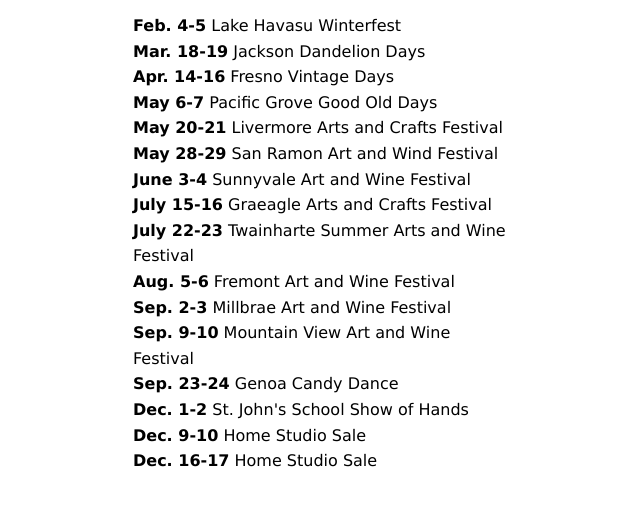
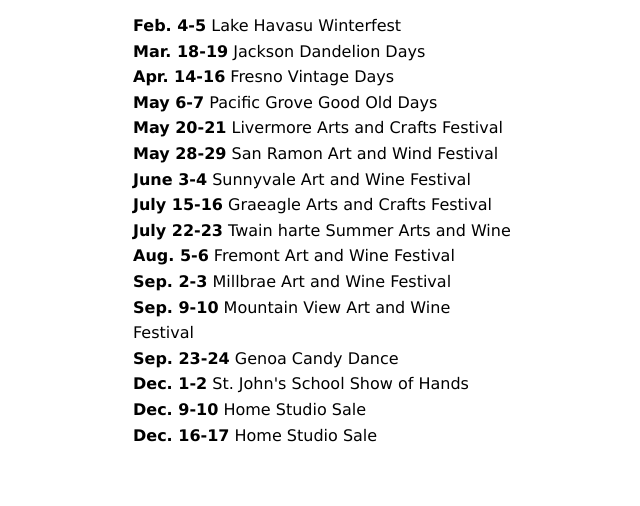
Before and after one commit to pearsallstoneware/website, a plain HTML site: page index.html in a window 1280 px wide. Shown: the part 182-688 px from the top of the page, without its empty margins (317-957 px from the left). Drawn offline with Linux system fonts and the light colour scheme.

Commit message:
trim twain harte

```diff
--- a/index.html
+++ b/index.html
@@ -76,7 +76,7 @@
         <p><b>May 28-29</b> San Ramon Art and Wind Festival</p>
         <p><b>June 3-4</b> Sunnyvale Art and Wine Festival</p>
         <p><b>July 15-16</b> Graeagle Arts and Crafts Festival</p>
-        <p><b>July 22-23</b> Twainharte Summer Arts and Wine Festival</p>
+        <p><b>July 22-23</b> Twain harte Summer Arts and Wine</p>
         <p><b>Aug. 5-6</b> Fremont Art and Wine Festival</p>
         <p><b>Sep. 2-3</b> Millbrae Art and Wine Festival</p>
         <p><b>Sep. 9-10</b> Mountain View Art and Wine Festival</p>
```
